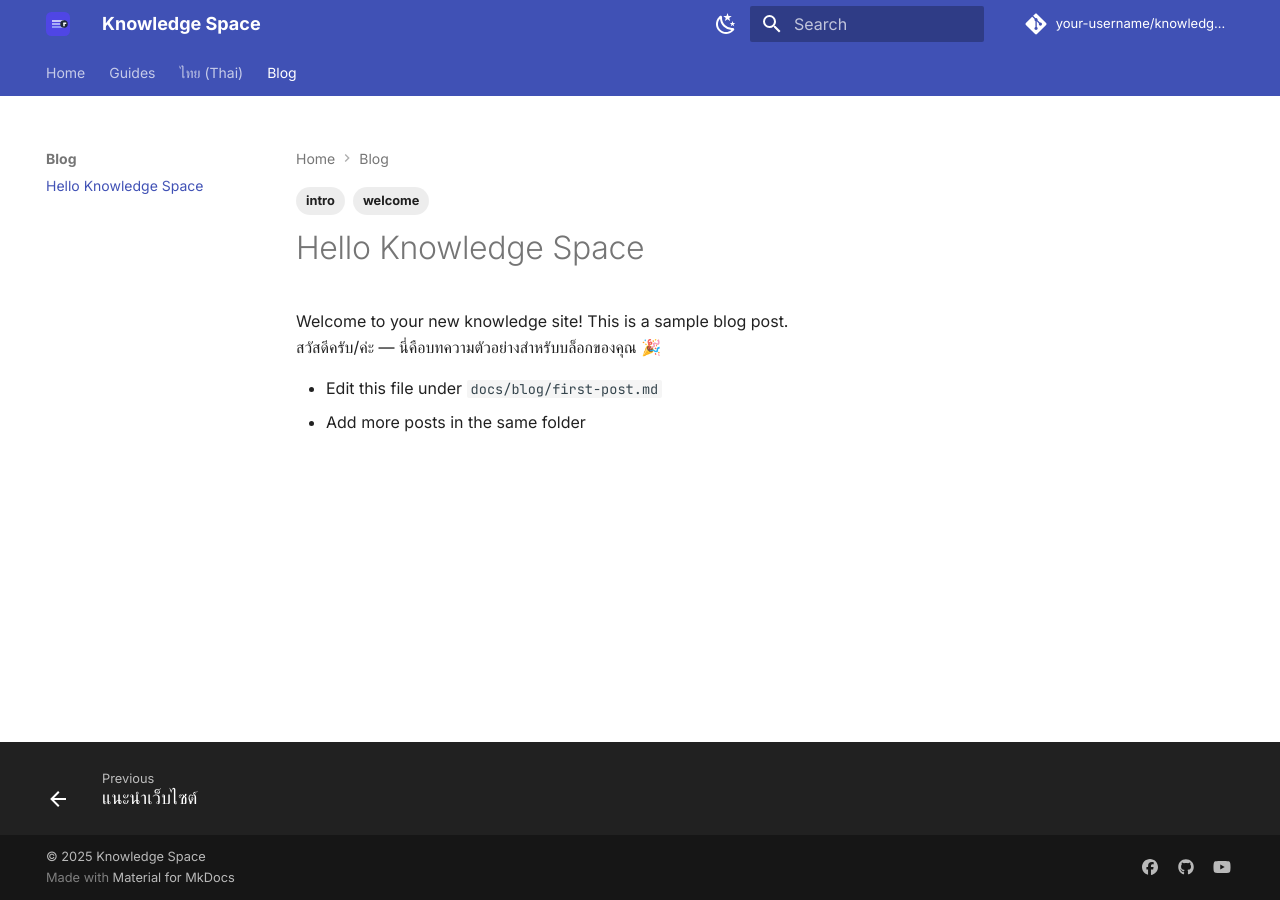
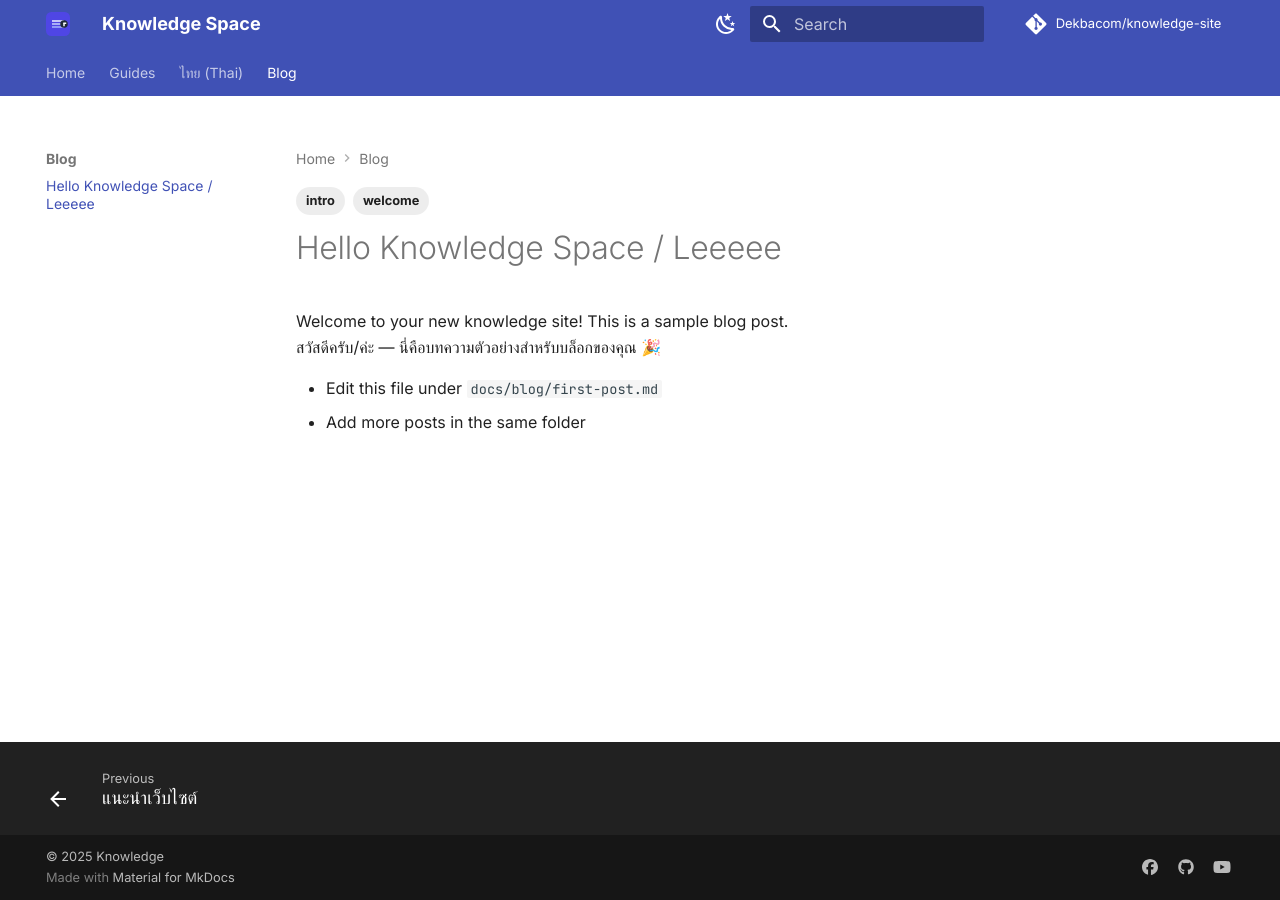
Before and after one commit to DekBaCom/knowledge-site, an MkDocs documentation site: the page built from docs/blog/first-post.md, in a window 1280 px wide. Built offline with MkDocs 1.6.1 and Material for MkDocs 9.7.7, drawn with Linux system fonts in a browser that asks for light colours; comment, search, counter and statistics services are not loaded.

Commit message:
second commit

```diff
--- a/docs/blog/first-post.md
+++ b/docs/blog/first-post.md
@@ -1,5 +1,5 @@
 ---
-title: Hello Knowledge Space
+title: Hello Knowledge Space /   Leeeee
 date: 2025-10-25
 tags:
   - welcome
--- a/mkdocs.yml
+++ b/mkdocs.yml
@@ -1,9 +1,9 @@
 site_name: Knowledge Space
-site_description: "คลังความรู้ (Knowledge) สำหรับแบ่งปันบทความ คู่มือ และบันทึก — Thai & English"
+site_description: "คลังความรู้ (Knowledge) สำหรับแบ่งปันบทความ คู่มือ และบันทึก"
 site_url: https://example.com
-repo_url: https://github.com/your-username/knowledge-site
-repo_name: your-username/knowledge-site
-copyright: "© 2025 Knowledge Space"
+repo_url: https://github.com/Dekbacom/knowledge-site
+repo_name: Dekbacom/knowledge-site
+copyright: "© 2025 Knowledge "
 
 theme:
   name: material
```
